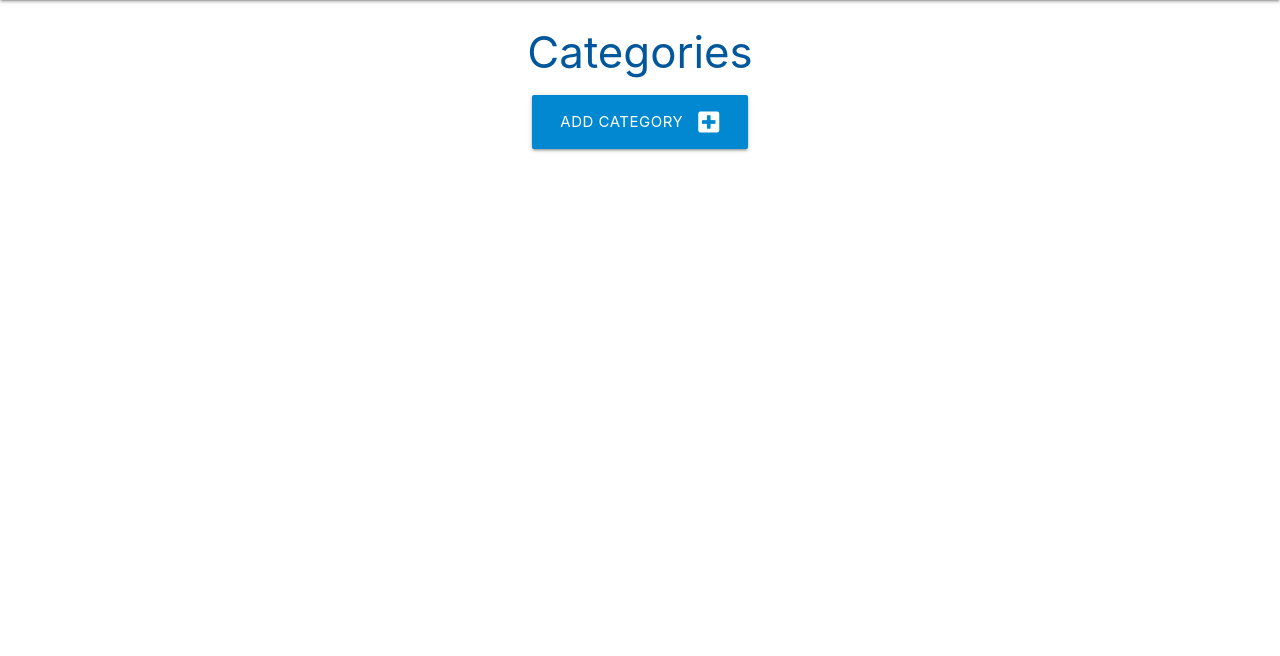
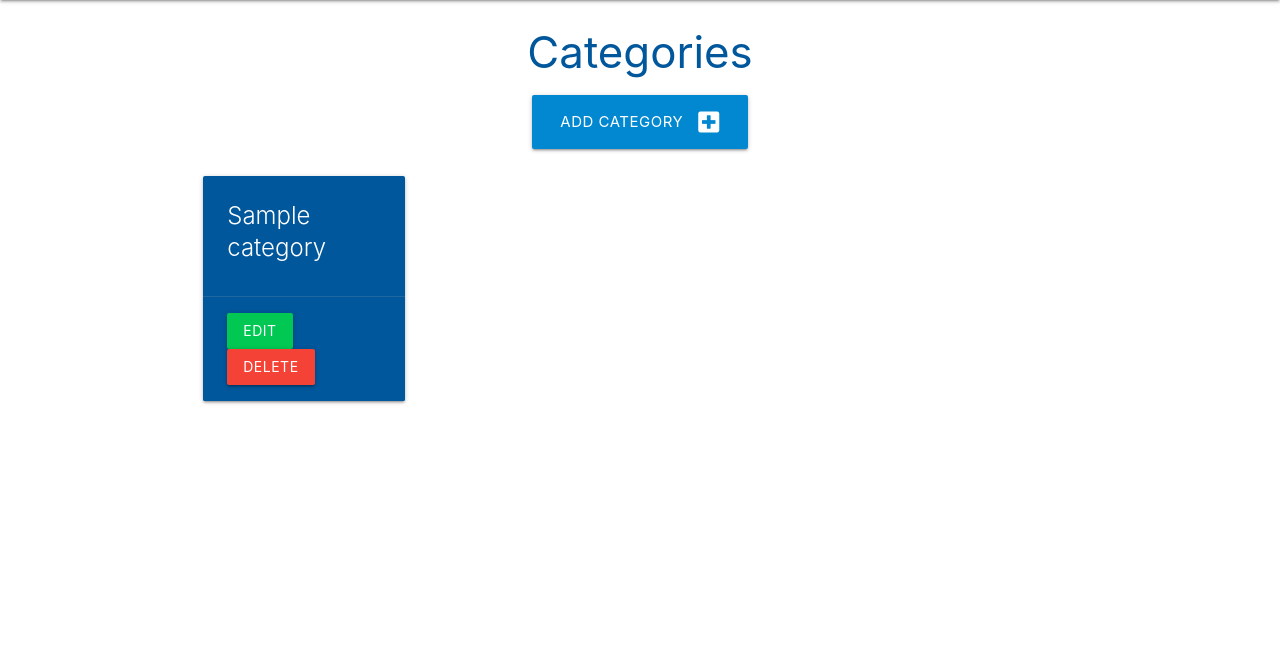
Before and after one commit to AlistairDriscoll/flask-sql-task-project, a Flask app: page /categories in a window 1280 px wide. Shown: the part 64-720 px from the top of the page. Run offline with Flask 2, Linux system fonts and the light colour scheme; tables that the repository leaves empty hold one stand-in row (values such as "Sample post").

Commit message:
Add delete functionality to Category class

```diff
--- a/taskmanager/routes.py
+++ b/taskmanager/routes.py
@@ -10,7 +10,8 @@ def home():
 
 @app.route("/categories")
 def categories():
-    return render_template("categories.html")
+    categories = list(Category.query.order_by(Category.category_name).all())
+    return render_template("categories.html", categories=categories)
 
 
 @app.route("/add_category", methods=["GET", "POST"])
@@ -21,3 +22,21 @@ def add_category():
         db.session.commit()
         return redirect(url_for("categories"))
     return render_template("add_category.html")
+
+
+@app.route("/edit_category/<int:category_id>", methods=["GET", "POST"])
+def edit_category(category_id):
+    category = Category.query.get_or_404(category_id)
+    if request.method == "POST":
+        category.category_name = request.form.get("category_name")
+        db.session.commit()
+        return redirect(url_for("categories"))
+    return render_template("edit_category.html", category=category)
+
+
+@app.route("/delete_category<int:category_id>")
+def delete_category(category_id):
+    category = Category.query.get_or_404(category_id)
+    db.session.delete(category)
+    db.session.commit()
+    return redirect(url_for("categories"))
--- a/taskmanager/templates/categories.html
+++ b/taskmanager/templates/categories.html
@@ -11,4 +11,20 @@
     </div>
 </div>
 
+<div class="row">
+    {% for category in categories %}
+    <div class="col s12 m6 l3">
+        <div class="card light-blue darken-4">
+            <div class="card-content white-text">
+                <span class="card-title">{{ category.category_name }}</span>
+            </div>
+            <div class="card-action">
+                <a href="{{ url_for('edit_category', category_id=category.id) }}" class="btn green accent-4">Edit</a>
+                <a href="{{ url_for('delete_category', category_id=category.id) }}" class="btn red">Delete</a>
+            </div>
+        </div>
+    </div>
+    {% endfor %}
+</div>
+
 {% endblock %}
```
Also changed, not shown: taskmanager/templates/edit_category.html (added, +27 -0 lines).
